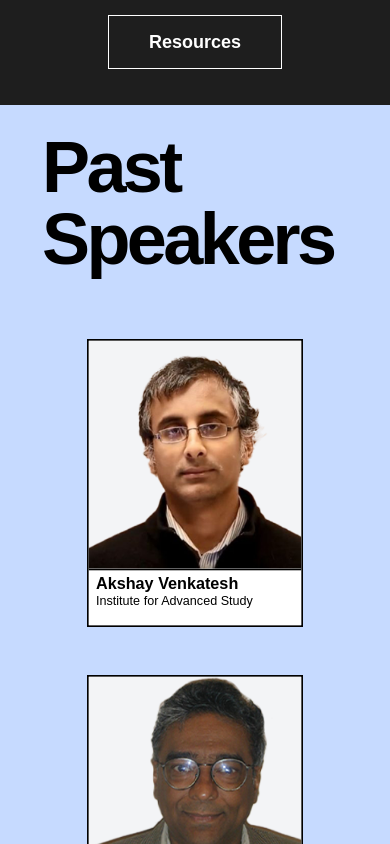
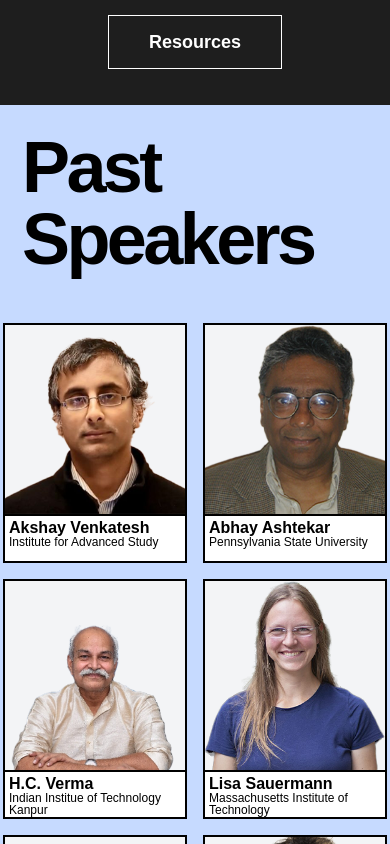
Before and after one commit to Tessellate-CMI/tessellate-frontend, a SvelteKit app: page /stems in a window 390 px wide. Shown: the part 3660-4504 px from the top of the page. Built offline with nearby package versions, Linux system fonts and the light colour scheme; a web font is replaced by a local one.

Commit message:
feat: small changes for mobile
Speaker panel : two speakers in a row. Right padding in footer. Also added 'click to know more' on
the stems panel on front page

```diff
--- a/src/lib/speakers.json
+++ b/src/lib/speakers.json
@@ -7,7 +7,7 @@
     },
 
     {
-        "name": "Abhay Vasant Ashtekar",
+        "name": "Abhay Ashtekar",
         "university": "Pennsylvania State University",
         "image": "AbheyAshtekar.png",
         "link": "https://ctoc.igc.psu.edu/abhay-ashtekar/"
@@ -56,7 +56,7 @@
     },
     {
         "name": "Jaikumar Radhakrishnan",
-        "university": "Tata Institute of Fundamental Research",
+        "university": "TIFR",
         "image": "Jaikumar_Radhakrishnan.png",
         "link": "https://www.tcs.tifr.res.in/~jaikumar/"
     },
--- a/src/routes/(app)/Footer.svelte
+++ b/src/routes/(app)/Footer.svelte
@@ -9,7 +9,9 @@
         >
     </aside>
 
-    <nav class="flex flex-col sm:flex-row sm:gap-8 md:place-self-center md:justify-self-end">
+    <nav
+        class="flex flex-col pr-5 sm:flex-row sm:gap-8 md:place-self-center md:justify-self-end md:pr-0"
+    >
         <a
             href="https://www.instagram.com/tessellate_cmi"
             class="flex flex-row flex-nowrap items-center gap-1.5 text-xl font-bold hover:underline hover:underline-offset-2"
--- a/src/routes/(app)/stems/Speaker.svelte
+++ b/src/routes/(app)/stems/Speaker.svelte
@@ -9,7 +9,7 @@
 
 <a
     href={link}
-    class="parent h-80 w-60 scale-90 cursor-pointer border-2 border-black bg-white text-black md:scale-100"
+    class="parent h-[15rem] w-[11.5rem] cursor-pointer border-2 border-black bg-white text-black sm:h-80 sm:w-60"
 >
     <div class=" flex h-4/5 w-full items-center justify-center bg-white">
         <div
@@ -19,10 +19,10 @@
     </div>
 
     <div class="child h-1/5 border-t-2 border-black transition-colors duration-300 ease-in-out">
-        <div class="mt-1 flex items-center justify-between pl-2">
-            <h1 class="text-lg font-bold leading-tight">{name}</h1>
+        <div class="mt-1 flex items-center justify-between pl-1 sm:pl-2">
+            <h1 class="text-base font-bold leading-none sm:text-lg">{name}</h1>
         </div>
-        <p class="pl-2 text-sm font-medium leading-none">{university}</p>
+        <p class="pl-1 text-xs font-medium leading-none sm:pl-2">{university}</p>
     </div>
 </a>
 
--- a/src/routes/(app)/stems/SpeakerPanel.svelte
+++ b/src/routes/(app)/stems/SpeakerPanel.svelte
@@ -6,7 +6,7 @@
 
 <div class="h-full bg-main-blue p-0.5 pb-20">
     <h1
-        class="m-3 mb-12 ml-10 mt-6 font-sans text-7xl font-bold tracking-tighter text-black md:mb-20"
+        class="m-3 mb-12 ml-5 mt-6 font-sans text-7xl font-bold tracking-tighter text-black sm:ml-10 md:mb-20"
     >
         Past Speakers
     </h1>
--- a/src/routes/+page.svelte
+++ b/src/routes/+page.svelte
@@ -54,11 +54,13 @@
     </div>
 
     <div class="grid h-screen grid-cols-1 font-sans sm:grid-cols-2">
-        <div
-            class="parent flex flex-col justify-center bg-gray-900 p-6 transition-colors duration-300 ease-in-out hover:bg-white"
+        <a
+            href="/stems"
+            class="parent relative flex flex-col justify-center bg-gray-900 p-6 text-white transition-colors duration-300 ease-in-out hover:bg-white hover:text-black"
         >
-            <a href="/stems"><img src="svgs/STEMS-white.svg" alt="" class="child" /></a>
-        </div>
+            <div><img src="svgs/STEMS-white.svg" alt="" class="child" /></div>
+            <div class="absolute bottom-20 left-10">click to know more</div>
+        </a>
         <div class="grid grid-rows-2">
             <a
                 class="bg-main-blue fill-black pl-5 pt-5 text-6xl font-bold
```
